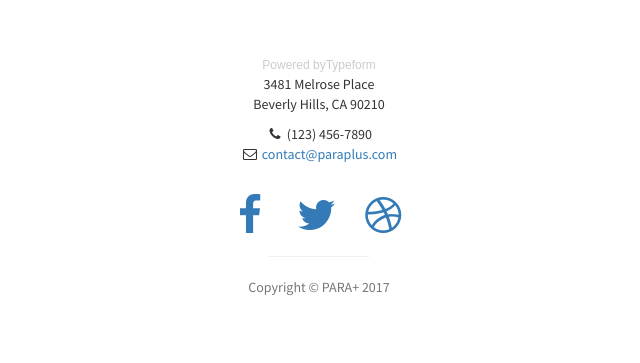
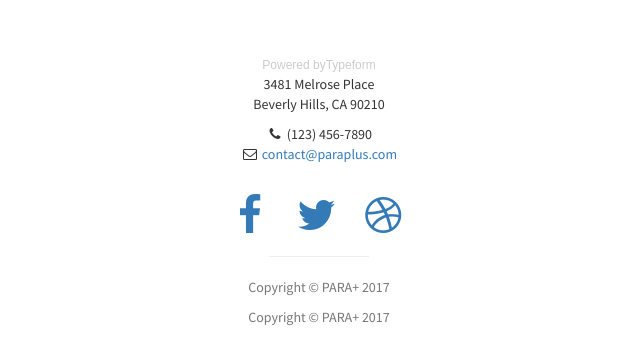
Before and after one commit to nantoy/parapluie, a plain HTML site: page index.html in a window 1280 px wide. Shown: the part 3820-4183 px from the top of the page, without its empty margins (321-961 px from the left). Drawn offline with Linux system fonts and the light colour scheme; a script that the page names is missing.

Commit message:
push parapluie

```diff
--- a/index.html
+++ b/index.html
@@ -199,6 +199,7 @@
                     </ul>
                     <hr class="small">
                     <p class="text-muted">Copyright &copy; PARA+ 2017</p>
+					<p class="text-muted">Copyright &copy; PARA+ 2017</p>
                 </div>
             </div>
         </div>
```
